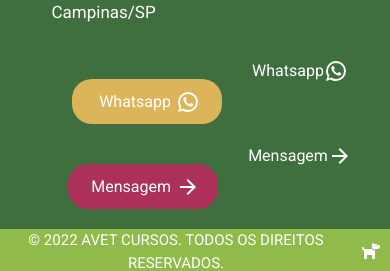
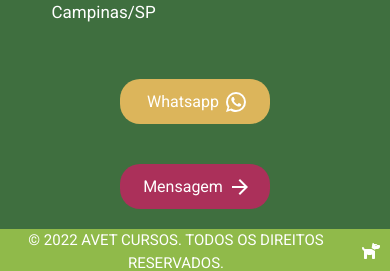
Before and after one commit to marcusviniciusmo/Avet_Cursos_Website, a React (Create React App) app in the folder frontend/: page /faleConosco in a window 390 px wide. Shown: the part 1886-2157 px from the top of the page. Built offline with nearby package versions, Linux system fonts and the light colour scheme.

Commit message:
ContactButton component styling

```diff
--- a/frontend/src/components/ContactButton/index.tsx
+++ b/frontend/src/components/ContactButton/index.tsx
@@ -1,11 +1,12 @@
 import { IContactButton } from 'utils/Types';
+import './styles.css';
 
 function ContactButton({ label, IconUI, className }: IContactButton) {
   return (
-    <>
+    <div id='contactButtonContainer' className={className}>
       <span>{label}</span>
       <IconUI />
-    </>
+    </div>
   );
 };
 
--- /dev/null
+++ b/frontend/src/components/ContactButton/styles.css
@@ -0,0 +1,63 @@
+div#contactButtonContainer {
+  width: 215px;
+  height: 45px;
+  margin: 0 35px;
+  display: flex;
+  align-items: center;
+  justify-content: center;
+  border-radius: 20px;
+  cursor: pointer;
+}
+
+div#contactButtonContainer span {
+  margin: 0 5px;
+}
+
+div.contactButtonWhatsapp {
+  background: #DCB55B;
+}
+
+div.contactButtonWhatsapp:hover {
+  background: #FFB300;
+}
+
+div.contactButtonMensagem {
+  background: #AB305A;
+}
+
+div.contactButtonMensagem:hover {
+  background: #F80053;
+}
+
+div.contactButtonWhatsapp:hover,
+div.contactButtonMensagem:hover {
+  font-weight: bold;
+}
+
+@media screen and (min-width: 1152px) and (max-width: 1279px) {
+  div#contactButtonContainer {
+    width: 200px;
+  }
+}
+
+@media screen and (min-width: 1024px) and (max-width: 1151px) {
+  div#contactButtonContainer {
+    width: 200px;
+  }
+}
+
+@media screen and (min-width: 800px) and (max-width: 1023px) {
+  div#contactButtonContainer {
+    font-size: 13px;
+    width: 120px;
+    height: 30px;
+    margin: 0 5px;
+  }
+}
+
+@media screen and (max-width: 799px) {
+  div#contactButtonContainer {
+    width: 150px;
+    margin: 20px 30px;
+  }
+}
--- a/frontend/src/components/ContactInfoButtonArea/index.tsx
+++ b/frontend/src/components/ContactInfoButtonArea/index.tsx
@@ -6,24 +6,16 @@ import './styles.css';
 function ContactInfoButtonArea() {
   return (
     <div id='contactInfoButtonAreaContainer'>
-      <div className='contactButton whatsappButton'>
-        <span>Whatsapp</span>
-        <WhatsAppIcon />
-      </div>
       <ContactButton
         label='Whatsapp'
         IconUI={WhatsAppIcon}
-        className={'whatsappButton'}
+        className={'contactButtonWhatsapp'}
       />
 
-      <div className='contactButton mensagemButton'>
-        <span>Mensagem</span>
-        <ArrowForwardIcon />
-      </div>
       <ContactButton
         label='Mensagem'
         IconUI={ArrowForwardIcon}
-        className={'mensagemButton'}
+        className={'contactButtonMensagem'}
       />
     </div>
   );
--- a/frontend/src/components/ContactInfoButtonArea/styles.css
+++ b/frontend/src/components/ContactInfoButtonArea/styles.css
@@ -4,49 +4,9 @@ div#contactInfoButtonAreaContainer {
   flex-direction: row;
 }
 
-div#contactInfoButtonAreaContainer div.contactButton {
-  width: 215px;
-  height: 45px;
-  margin: 0 35px;
-  display: flex;
-  align-items: center;
-  justify-content: center;
-  border-radius: 20px;
-  cursor: pointer;
-}
-
-div#contactInfoButtonAreaContainer div.contactButton span {
-  margin: 0 5px;
-}
-
-div#contactInfoButtonAreaContainer div.whatsappButton {
-  background: #DCB55B;
-}
-
-div#contactInfoButtonAreaContainer div.whatsappButton:hover {
-  background: #FFB300;
-}
-
-div#contactInfoButtonAreaContainer div.mensagemButton {
-  background: #AB305A;
-}
-
-div#contactInfoButtonAreaContainer div.mensagemButton:hover {
-  background: #F80053;
-}
-
-div#contactInfoButtonAreaContainer div.whatsappButton:hover,
-div#contactInfoButtonAreaContainer div.mensagemButton:hover {
-  font-weight: bold;
-}
-
 @media screen and (min-width: 1152px) and (max-width: 1279px) {
   div#contactInfoButtonAreaContainer {
     width: 45%;
-  }
-
-  div#contactInfoButtonAreaContainer div.contactButton {
-    width: 200px;
   }
 }
 
@@ -55,22 +15,11 @@ div#contactInfoButtonAreaContainer div.mensagemButton:hover {
     width: 45%;
     margin-left: 20px;
   }
-
-  div#contactInfoButtonAreaContainer div.contactButton {
-    width: 200px;
-  }
 }
 
 @media screen and (min-width: 800px) and (max-width: 1023px) {
   div#contactInfoButtonAreaContainer {
     width: 30%;
-  }
-
-  div#contactInfoButtonAreaContainer div.contactButton {
-    font-size: 13px;
-    width: 120px;
-    height: 30px;
-    margin: 0 5px;
   }
 }
 
@@ -79,9 +28,4 @@ div#contactInfoButtonAreaContainer div.mensagemButton:hover {
     flex-wrap: wrap;
     justify-content: center;
   }
-
-  div#contactInfoButtonAreaContainer div.contactButton {
-    width: 150px;
-    margin: 20px 30px;
-  }
 }
```
